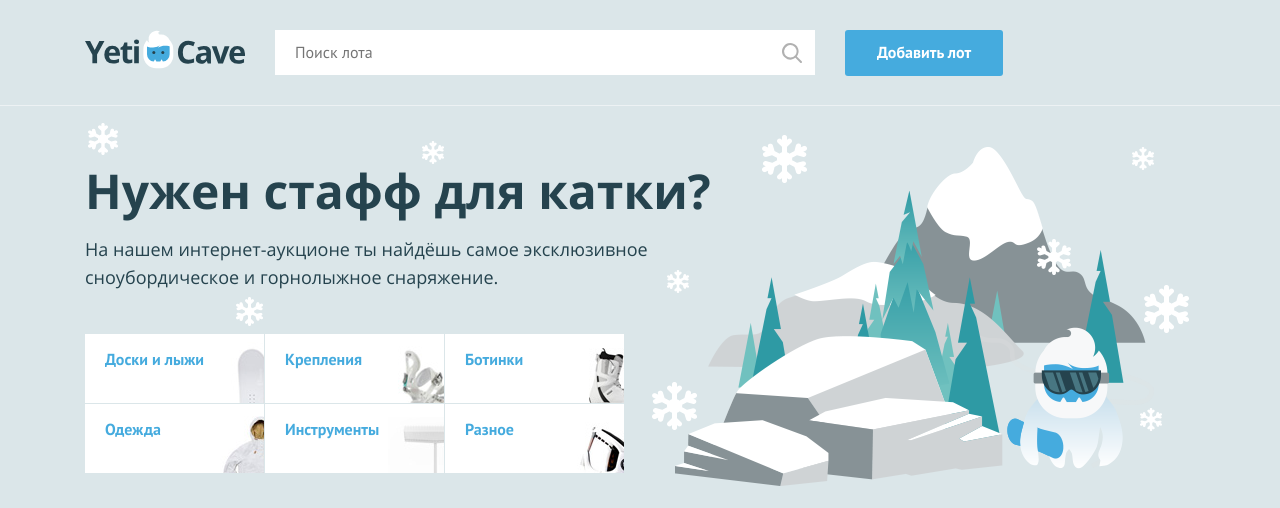
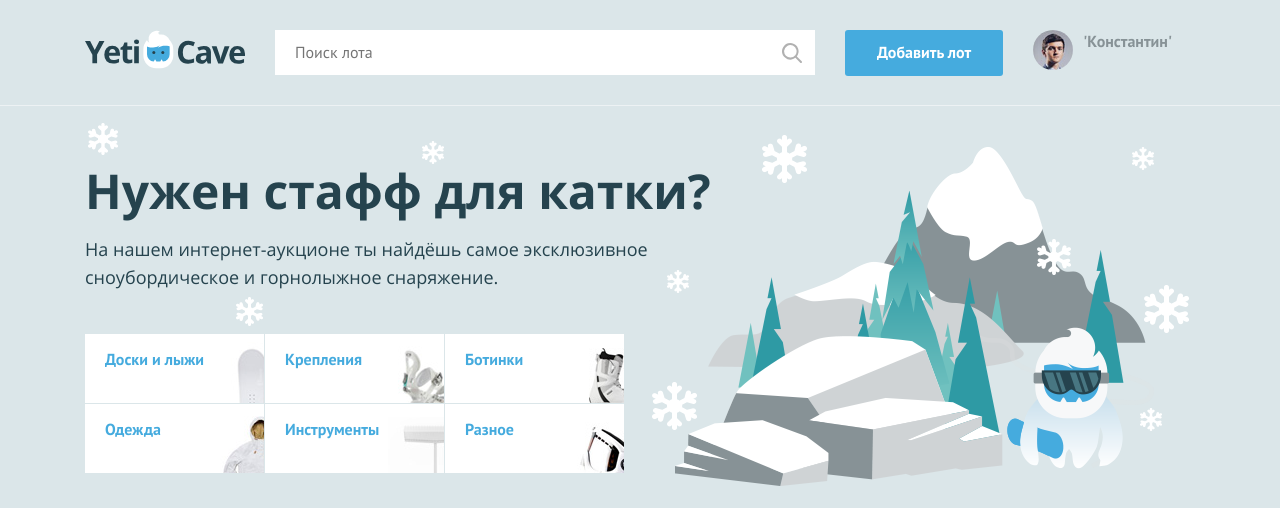
Before and after one commit to ledaraush/235546-yeticave, a PHP site: page / in a window 1280 px wide. Shown: the top 508 px of the page. Run offline with PHP 8.4, Linux system fonts and the light colour scheme.

Commit message:
Добавлено условие

```diff
--- a/index.php
+++ b/index.php
@@ -29,6 +29,25 @@ $user_avatar = 'img/user.jpg';
         <nav class="user-menu">
 
         <!-- здесь должен быть PHP код для показа аватара пользователя -->
+
+		<?php if ($is_auth==true): ?>
+			<div class="user-menu__image">
+				<img src="img/user.jpg" width="40" height="40" alt="Пользователь">
+			</div>
+			<div class="user-menu__logged">
+				<p>'Константин'</p>
+			</div>
+
+		<?php else: ?>
+			<ul class="user-menu__list">
+				<li class="user-menu__item">
+				  <a href="#">Регистрация</a>
+				</li>
+				<li class="user-menu__item">
+				  <a href="#">Вход</a>
+				</li>
+			 </ul>
+		<?php endif; ?>
 
         </nav>
     </div>
```
